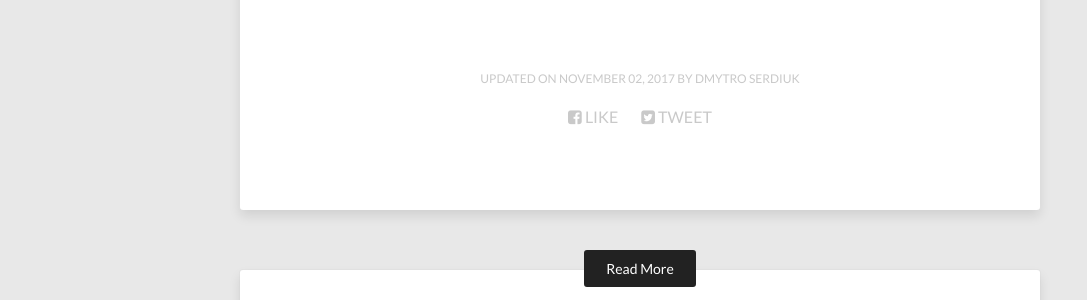
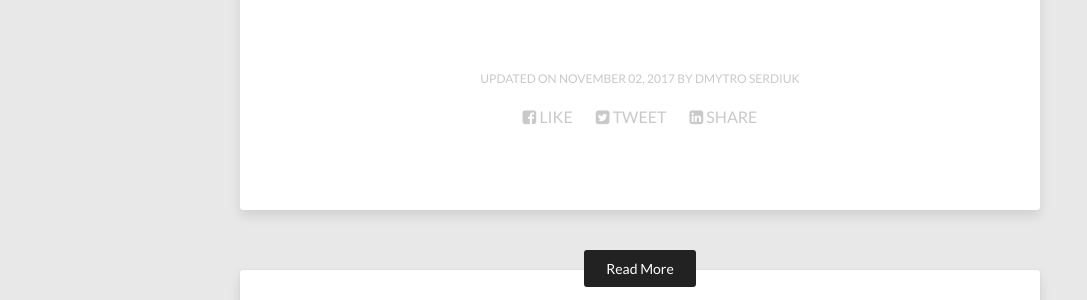
Before and after one commit to extsoft/blog, a Jekyll site: the page built from _posts/2017-04-18-welcome.md, in a window 1280 px wide. Shown: the part 554-854 px from the top of the page, without its empty margins (0-1087 px from the left). Built offline with Jekyll 4.4.1, drawn with Linux system fonts in a browser that asks for light colours; nearby versions of some CDN libraries.

Commit message:
Add button to share post on LinkedIN

```diff
--- a/_includes/social-share.html
+++ b/_includes/social-share.html
@@ -8,5 +8,9 @@
             <a href="https://twitter.com/intent/tweet?text={% if page.description %}{{ page.description }}{% endif %} {{ site.url }}{{ page.url }}"
                title="Share on Twitter"><span class="count"><i class="fa fa-twitter-square"></i> Tweet</span></a>
         </li>
+        <li class="linkedin">
+            <a href="http://www.linkedin.com/shareArticle?mini=true&url={{ site.url }}{{ page.url }}&title={{ page.title }}&summary={% if page.description %}{{ page.description }}{% endif %}"
+               title="Share on LinkedIN"><span class="count"><i class="fa fa-linkedin-square"></i> Share</span></a>
+        </li>
     </ul>
 </div><!-- /.social-share -->
```
